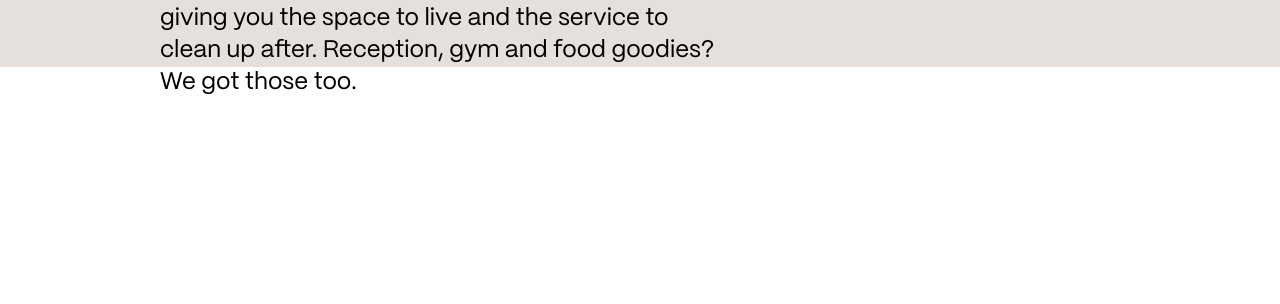
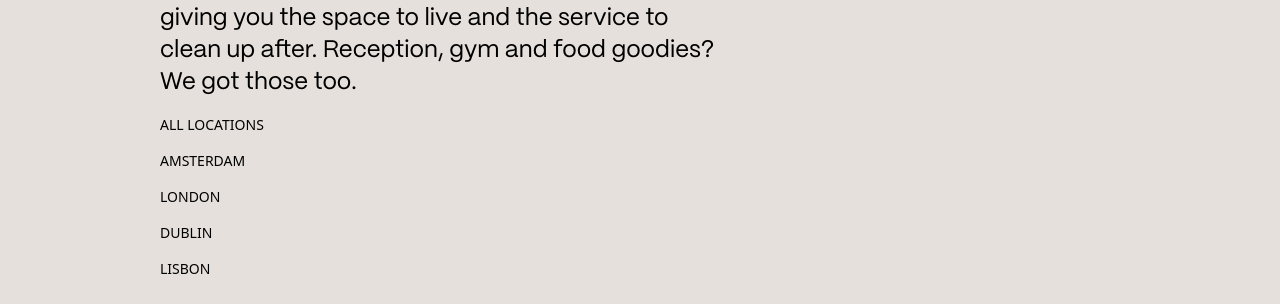
Before and after one commit to Shree0310/Hospitality-Aesthetics, a React (Create React App) app: page / in a window 1280 px wide. Shown: the part 953-1257 px from the top of the page. Before the commit the page ends 1052 px from the top, so only its background shows below. Built offline with nearby package versions, Linux system fonts and the light colour scheme.

Commit message:
more changes to locations sections

```diff
--- a/src/Components/Locations.js
+++ b/src/Components/Locations.js
@@ -7,6 +7,25 @@
             giving you the space to live and the service to clean up after. Reception, gym and food goodies?
             We got those too.
             </p>
+            <div className="text-left h-60 w-60">
+                <ul className="text-sm font-light">
+                    <li className="pt-12">
+                        ALL LOCATIONS
+                    </li>
+                    <li className="pt-4">
+                        AMSTERDAM
+                    </li>
+                    <li className="pt-4">
+                        LONDON
+                    </li>
+                    <li className="pt-4">
+                        DUBLIN
+                    </li>
+                    <li className="pt-4">
+                        LISBON
+                    </li>
+                </ul>
+            </div>
         </div>
     )
 }
```
